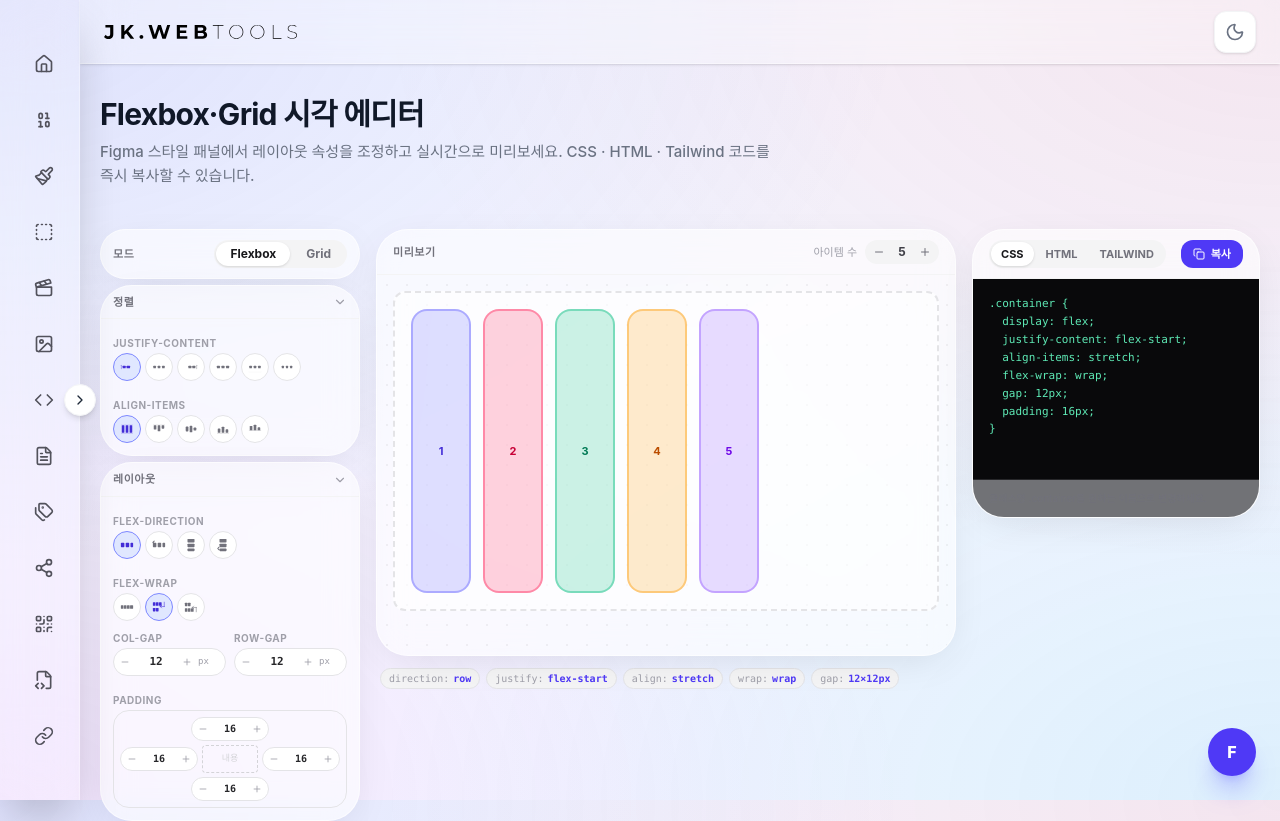
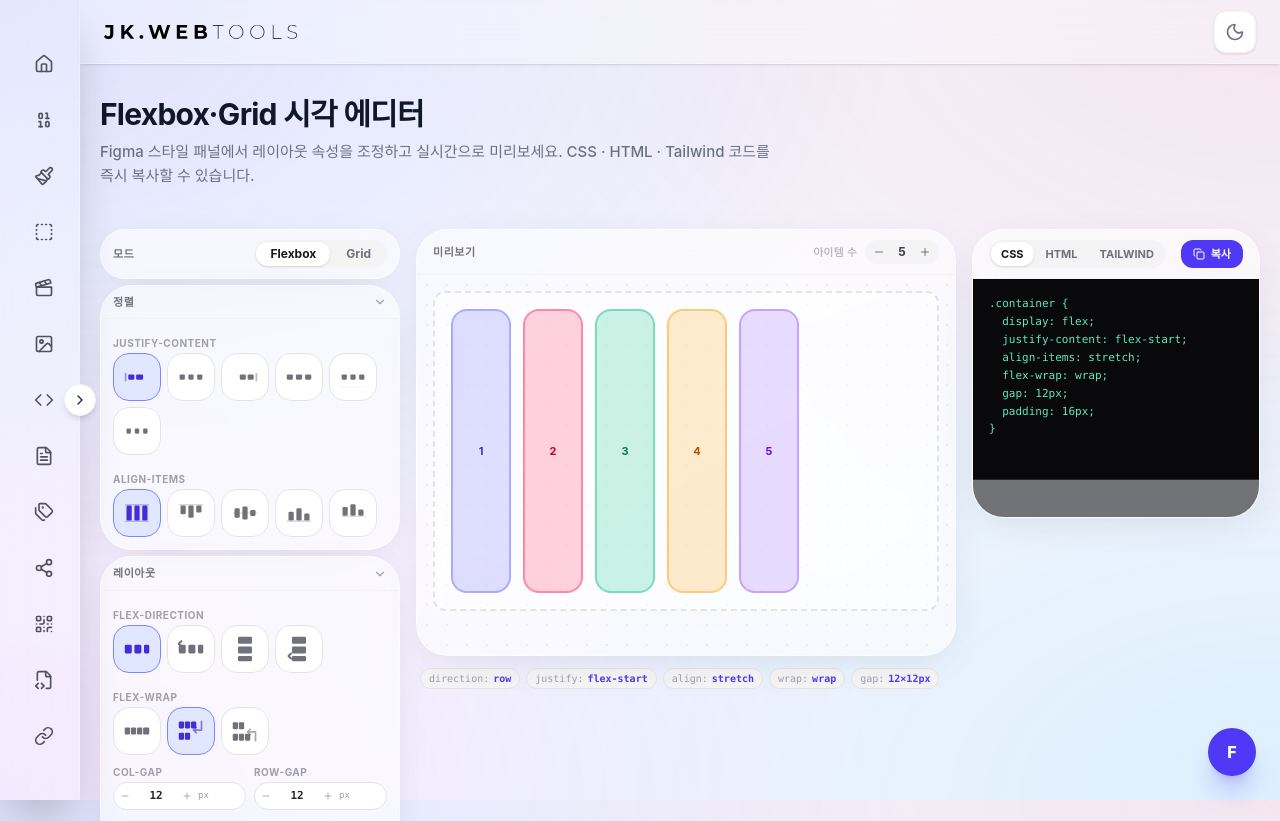
Before and after one commit to lebass98/web_guide, a Next.js app: page /tools/flex-grid-editor in a window 1280 px wide. Shown: the top 821 px of the page. Built offline with nearby package versions, Linux system fonts and the light colour scheme; a web font is replaced by a local one.

Commit message:
style: flex-grid-editor에서 아이콘 크기, 레이아웃 열 너비 및 여백 조정

```diff
--- a/src/app/tools/flex-grid-editor/page.tsx
+++ b/src/app/tools/flex-grid-editor/page.tsx
@@ -74,7 +74,7 @@ const ITEM_PALETTE = [
 
 function Svg({ c, title }: { c: React.ReactNode; title?: string }) {
     return (
-        <svg viewBox="0 0 16 16" fill="currentColor" className="w-[14px] h-[14px]" aria-hidden={!title}>
+        <svg viewBox="0 0 16 16" fill="currentColor" className="w-7 h-7" aria-hidden={!title}>
             {title && <title>{title}</title>}
             {c}
         </svg>
@@ -289,7 +289,7 @@ export default function FlexGridEditorPage() {
             />
 
             {/* ── 3-Column Layout ─────────────────────────────────────────────── */}
-            <div className="grid grid-cols-1 xl:grid-cols-[260px_1fr_288px] gap-4 items-start">
+            <div className="grid grid-cols-1 xl:grid-cols-[300px_1fr_288px] gap-4 items-start">
 
                 {/* ══ Left: Properties Panel ══════════════════════════════════════ */}
                 <aside className="xl:sticky xl:top-24 space-y-1.5">
@@ -782,7 +782,7 @@ function PropRow({ label, children }: { label: string; children: React.ReactNode
 }
 
 function IconGroup({ children }: { children: React.ReactNode }) {
-    return <div className="flex flex-wrap gap-1">{children}</div>;
+    return <div className="flex flex-wrap gap-1.5">{children}</div>;
 }
 
 function IconBtn({ children, active, onClick, title }: {
@@ -796,7 +796,7 @@ function IconBtn({ children, active, onClick, title }: {
             onClick={onClick}
             title={title}
             className={cn(
-                "relative group w-7 h-7 rounded-md border flex items-center justify-center transition-all",
+                "relative group w-12 h-12 rounded-lg border flex items-center justify-center transition-all",
                 active
                     ? "bg-indigo-100 dark:bg-indigo-500/20 border-indigo-400 dark:border-indigo-500/50 text-indigo-700 dark:text-indigo-300"
                     : "bg-white dark:bg-zinc-800 border-zinc-200 dark:border-zinc-700 text-zinc-500 dark:text-zinc-400 hover:border-zinc-300 dark:hover:border-zinc-600 hover:text-zinc-700 dark:hover:text-zinc-200"
```
